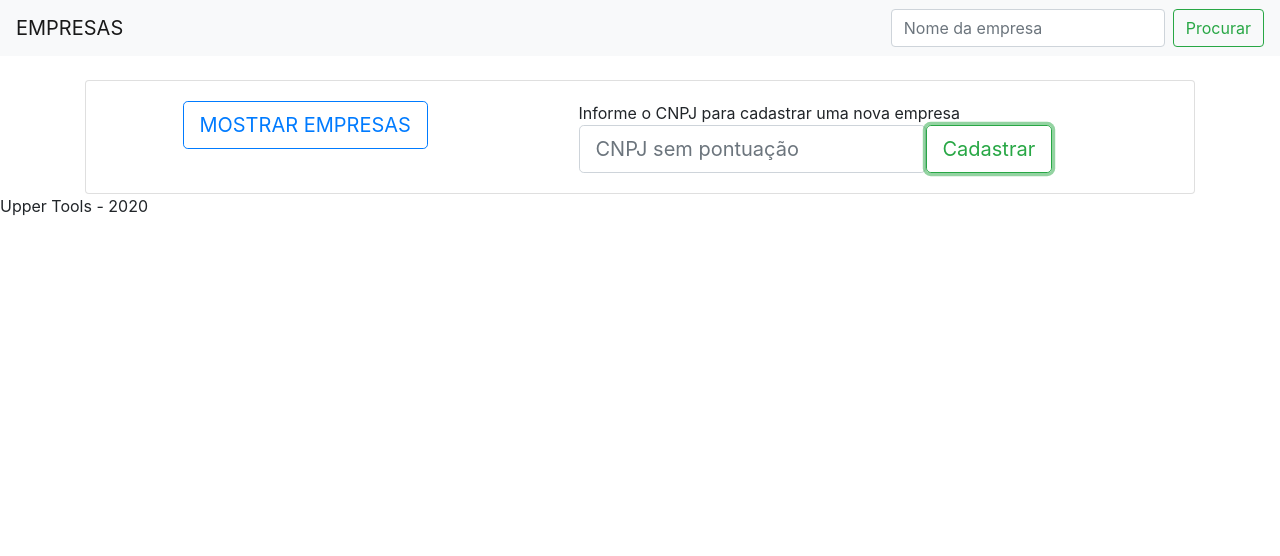
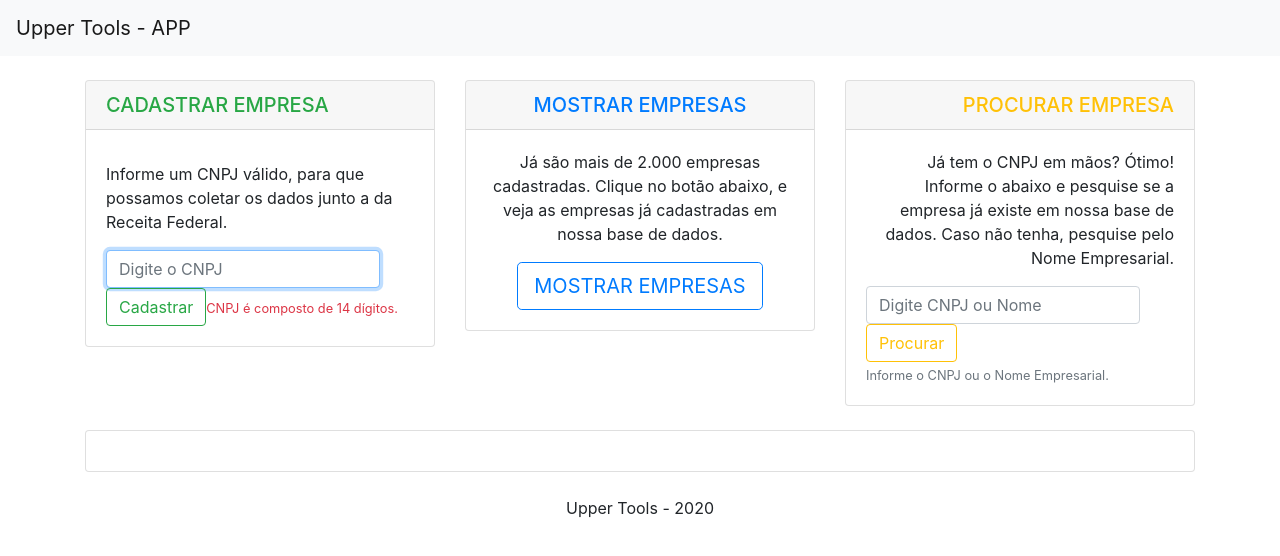
Before and after one commit to p4ulinely/utools, a plain HTML site: page www/index.html in a window 1280 px wide. Both pictures are taken after a click on the button "Cadastrar". Drawn offline with nearby package versions, Linux system fonts and the light colour scheme.

Commit message:
melhorias

```diff
--- a/www/index.html
+++ b/www/index.html
@@ -5,10 +5,7 @@
     <meta charset="UTF-8">
     <meta name="viewport" content="width=device-width, initial-scale=1.0">
 
-    <title>EMPRESAS</title>
-
-    <!-- <link href="https://fonts.googleapis.com/css?family=Dosis:400,700" rel="stylesheet"> -->
-    <!-- <link href="style.css" rel="stylesheet"> -->
+    <title>Upper Tools - APP</title>
 
     <!-- bootstrap -->
     <link rel="stylesheet" href="https://stackpath.bootstrapcdn.com/bootstrap/4.3.1/css/bootstrap.min.css" integrity="sha384-ggOyR0iXCbMQv3Xipma34MD+dH/1fQ784/j6cY/iJTQUOhcWr7x9JvoRxT2MZw1T" crossorigin="anonymous">
@@ -20,44 +17,86 @@
 
     <div id="app">
         <nav class="navbar navbar-light bg-light">
-        <a href="index.html" class="navbar-brand">EMPRESAS</a>
-            <form class="form-inline" id="buscarEmpresa">
+        <a href="index.html" class="navbar-brand">Upper Tools - APP</a>
+            <!-- <form class="form-inline" id="buscarEmpresa">
                 <input class="form-control mr-sm-2" id="inpt-buscarEmpresa" type="search" placeholder="Nome da empresa" aria-label="Search">
                 <button onclick="pegarEmpresa()" class="btn btn-outline-success my-2 my-sm-0" type="button" >Procurar</button>
-            </form>
+            </form> -->
         </nav>
         <br/>
         <div class="container">
-            <div class="card">
+            <div class="row">
 
-                <!-- onde eh mapeado todas as empresas -->
-                <div class="card-body" id="card-body" style="padding: 5 5;">
-                    <div class="row justify-content-md-center">
-                        <div class="col col-lg-4">
-                            <button type="button" onclick="coletarEmpresas()" class="btn btn-outline-primary btn-lg">MOSTRAR EMPRESAS</button>
-                        </div>
-                        <div class="col-md-auto">
-
-                        </div>
-                        <div class="col col-lg-6">
+                <div class="col-sm-4">
+                    <div class="card ">
+                        <h5 class="card-header text-success">CADASTRAR EMPRESA</h5>
+                        <div class="card-body">
+                          <h5 class="card-title"></h5>
+                          <p class="card-text">Informe um CNPJ válido, para que possamos coletar os dados junto a da Receita Federal.</p>
                             <form class="form-inline" id="cadastrarEmpresas">
-                                <label for="inpt-cadastrarEmpresas">Informe o CNPJ para cadastrar uma nova empresa</label>
-                                <input class="form-control form-control-lg" id="inpt-cadastrarEmpresas" type="search" placeholder="CNPJ sem pontuação" aria-label="Search">
-                                <button onclick="cadastrarEmpresa()" class="btn btn-outline-success btn-lg" type="button" >Cadastrar</button>
+                                <!-- <label for="inpt-cadastrarEmpresas">Informe o CNPJ para cadastrar uma nova empresa</label> -->
+                                <input class="form-control mr-sm-2" id="inpt-cadastrarEmpresas" type="search" placeholder="Digite o CNPJ" aria-label="Search">
+                                <button onclick="cadastrarEmpresa()" class="btn btn-outline-success my-2 my-sm-0" type="button">Cadastrar</button>
+                                <small id="inpt-cadastrarEmpresas-Help" class="form-text text-muted">Informe os 14 dígitos do CNPJ.</small>
                             </form>
                         </div>
-                      </div>
-                      <div class="row">
+                    </div>
+                </div>
 
+                <div class="col-sm-4">
+                    <div class="card text-center">
+                        <h5 class="card-header text-primary">MOSTRAR EMPRESAS</h5>
+                        <div class="card-body">
+                          <p class="card-text">Já são mais de 2.000 empresas cadastradas. Clique no botão abaixo, e veja as empresas já cadastradas em nossa base de dados.</p>
+                          <button type="button" onclick="mostrarEmpresas()" class="btn btn-outline-primary btn-lg">MOSTRAR EMPRESAS</button>
+                        </div>
+                    </div>
+                </div>
 
-
+                <div class="col-sm-4">
+                    <div class="card text-right">
+                        <h5 class="card-header text-warning">PROCURAR EMPRESA</h5>
+                        <div class="card-body">
+                            <p class="card-text">Já tem o CNPJ em mãos? Ótimo! Informe o abaixo e pesquise se a empresa já existe em nossa base de dados. Caso não tenha, pesquise pelo Nome Empresarial.</p>
+                            <form class="form-inline" id="buscarEmpresa">
+                                <input class="form-control mr-sm-2" id="inpt-buscarEmpresa" type="search" placeholder="Digite CNPJ ou Nome" aria-label="Search" required>
+                                <button onclick="buscarEmpresa()" class="btn btn-outline-warning my-2 my-sm-0" type="button">Procurar</button>
+                                <small id="inpt-buscarEmpresas-Help" class="form-text text-muted">Informe o CNPJ ou o Nome Empresarial.</small>
+                            </form>
+                        </div>
+                    </div>
                 </div>
-                <!-- onde eh mapeado todas as empresas -->
 
             </div>
         </div>
 
-    </div> <!-- /div app -->
+        <br/>
+
+        <div class="container">
+            <div class="card">
+
+                <!-- aonde eh mapeado os JSONs -->
+                <div class="card-body" id="card-body" style="padding: 5 5;">
+
+                </div>
+                <!-- aonde eh mapeado os JSONs -->
+
+            </div>
+        </div>
+    </div>
+
+    <br/>
+
+    <!-- footer -->
+    <div class="container">
+        <div class="row justify-content-md-center">
+            <div class="col-md-auto">
+                Upper Tools - 2020
+                <br/>
+            </div>
+        </div>
+    </div>
+    <!-- footer -->
 
     <!-- bootstrap -->
     <script src="https://code.jquery.com/jquery-3.3.1.slim.min.js" integrity="sha384-q8i/X+965DzO0rT7abK41JStQIAqVgRVzpbzo5smXKp4YfRvH+8abtTE1Pi6jizo" crossorigin="anonymous"></script>
@@ -67,9 +106,4 @@
 
     <script src="novo.js"></script>
 </body>
-
-<footer>
-    Upper Tools - 2020
-</footer>
-
 </html>
--- a/www/novo.js
+++ b/www/novo.js
@@ -6,14 +6,22 @@ window.onload = function() {
 let carregando = "<div class='text-center'><div class='spinner-border' style='width: 3rem; height: 3rem;' role='status'><span class='sr-only'>Loading...</span></div></div>";
 let card = document.getElementById('card-body');
 
-function pegarEmpresa(tipo='/nome'){
+function buscarEmpresa(tipo='/nome'){
+
     // e.preventDefault();
-    let cnpjNome = document.getElementById('inpt-buscarEmpresa').value;
+    let cnpjNome = document.getElementById('inpt-buscarEmpresa');
     let endereco = 'https://utools-api.herokuapp.com/v1/empresas/';
+
+    if(cnpjNome.value.length < 2){
+        let helper = document.getElementById('inpt-buscarEmpresas-Help');
+        helper.className = "form-text text-danger";
+        helper.innerHTML = "Dados inválidos.";
+        return cnpjNome.focus();
+    }
 
     card.innerHTML = carregando;
 
-    api(endereco+cnpjNome+tipo)
+    api(endereco+cnpjNome.value+tipo)
         .then(function(response) {
 
             if(response.message){
@@ -36,9 +44,7 @@ function pegarEmpresa(tipo='/nome'){
 		})
 }
 
-function coletarEmpresas() {
-
-	console.log('requisitando...');
+function mostrarEmpresas() {
 
     let endereco = 'https://utools-api.herokuapp.com/v1/empresas';
 
@@ -85,8 +91,29 @@ function deletarCNPJ(cnpj){
         });
 }
 
-function cadastrarEmpresa(cnpj){
+function cadastrarEmpresa(){
 
+    let cnpj = document.getElementById('inpt-cadastrarEmpresas');
+
+    if(cnpj.value.length < 14) {
+        let helper = document.getElementById('inpt-cadastrarEmpresas-Help');
+        helper.className = "form-text text-danger";
+        helper.innerHTML = "CNPJ é composto de 14 dígitos.";
+
+        return cnpj.focus();
+    }
+
+    card.innerHTML = carregando;
+
+    api("https://utools-api.herokuapp.com/v1/empresas/"+rPontuacao(cnpj.value), 'POST')
+        .then(function(response){
+            // card.innerHTML = response.message;
+            alert(response.message);
+            location.reload();
+        })
+        .catch(function (err) {
+			console.warn(err);
+        });
 }
 
 function api(url, verb='GET') {
@@ -103,12 +130,10 @@ function api(url, verb='GET') {
                         resolve(JSON.parse(xhr.responseText));
                         break;
                     case 404:
-                        // resolve(JSON.stringify({message: '404 - Nao encontrado'}));
                         resolve(JSON.parse(xhr.responseText));
                         break;
-                    case 500:
-                        // reject(JSON.stringify({message: '500 - Erro interno'}));
-                        reject(JSON.parse(xhr.responseText));
+                    case 400:
+                        resolve(JSON.parse(xhr.responseText));
                         break;
                     default:
                         reject(JSON.stringify({message: 'Erro na requisicao'}));
```
